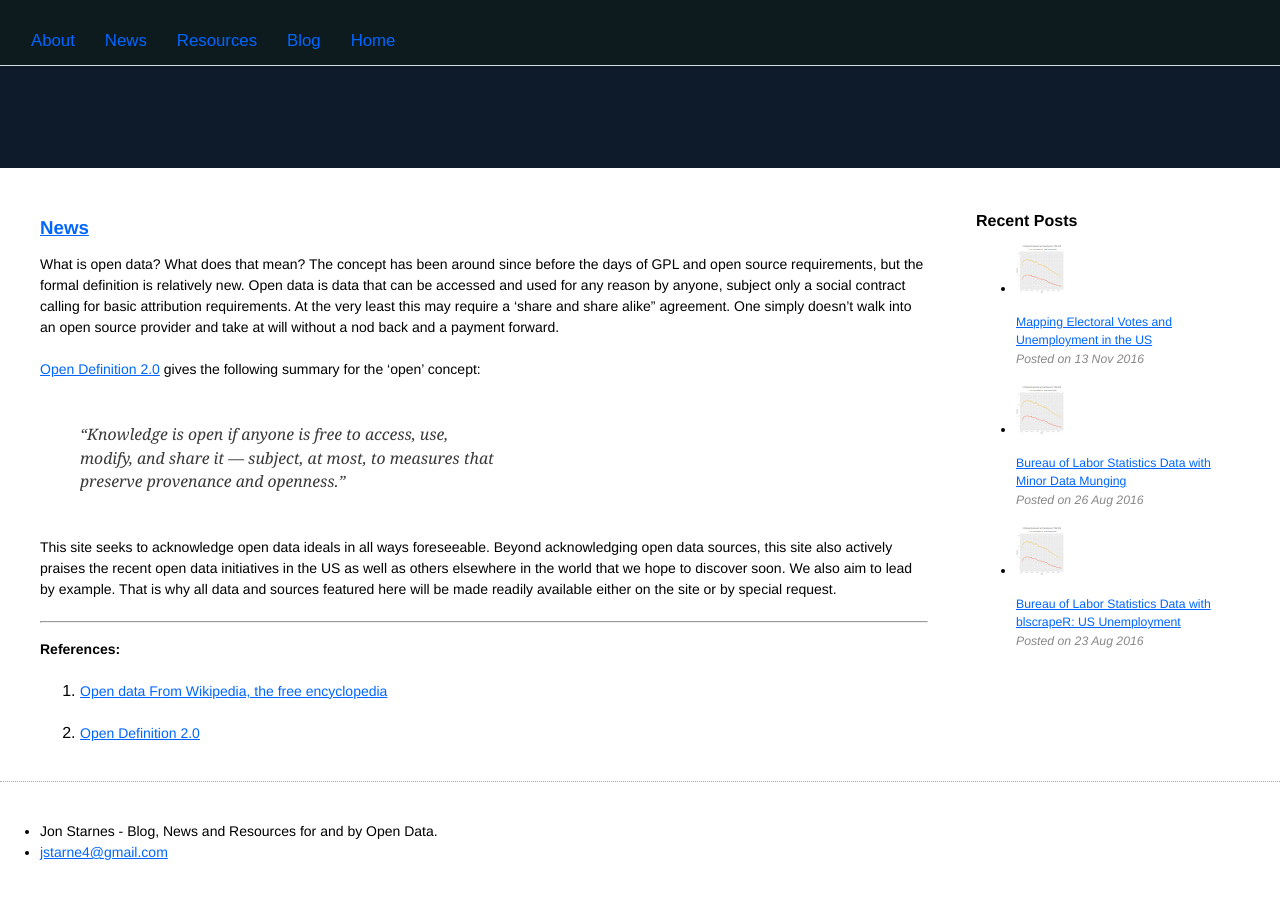
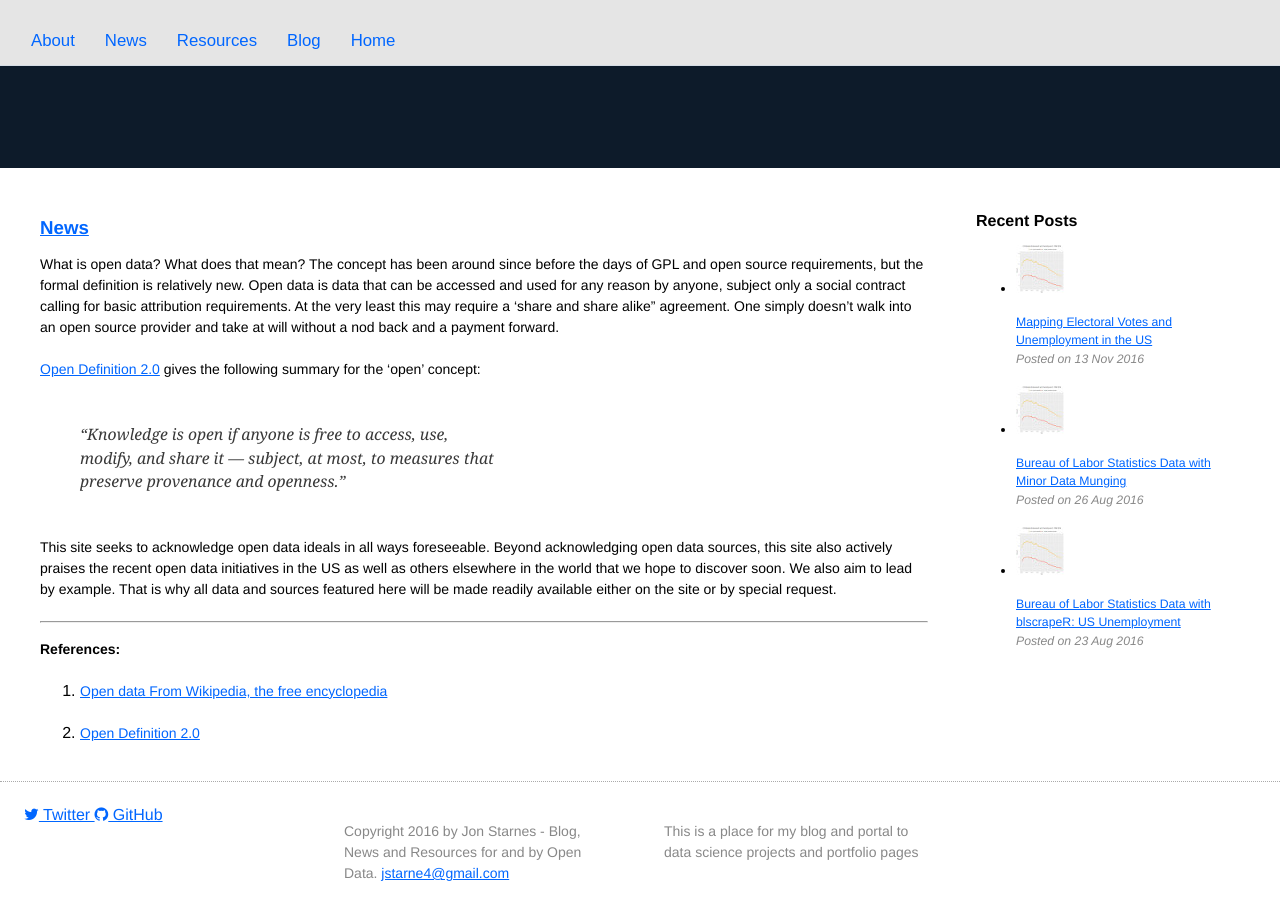
Before and after one commit to jon-starnes/jon-starnes.github.io, a Jekyll site: the page built from index.html, in a window 1280 px wide and 900 px high. Built offline with Jekyll 4.4.1, drawn with Linux system fonts in a browser that asks for light colours; nearby versions of some CDN libraries.

Commit message:
Style updates

```diff
--- a/_includes/footer.html
+++ b/_includes/footer.html
@@ -1,40 +1,6 @@
 
 <div class="footer">
   <div class="row">
-
-    <div class="footer-col-wrapper">
-      <div class="footer-col footer-col-1">
-        <ul class="contact-list">
-          <li>{{ site.title }}</li>
-          <li><a href="mailto:{{ site.email }}">{{ site.email }}</a></li>
-        </ul>
-      </div>
-
-      <div class="footer-col footer-col-2">
-        <ul class="social-media-list">
-          {% if site.github_username %}
-          <li>
-            {% include icon-github.html username=site.github_username %}
-          </li>
-          {% endif %}
-
-          {% if site.twitter_username %}
-          <li>
-            {% include icon-twitter.html username=site.twitter_username %}
-          </li>
-          {% endif %}
-        </ul>
-      </div>
-
-      <div class="footer-col footer-col-3">
-        <p>{{ site.description }}</p>
-      </div>
-    </div>
-
-<!--
-    <div class="col sidebar1">
-      <p class = "desc"></p>
-    </div>
 
     <div class="col sidebar1">
       {% if site.twitter_username %}
@@ -51,9 +17,14 @@
     </div>
 
     <div class="col sidebar1">
-      <p class = "desc">Copyright 2016 by Jon Starnes</p>
+      <p class = "desc">Copyright 2016 by {{ site.title }}
+        <a href="mailto:{{ site.email }}">{{ site.email }}</a>
+      </p>
     </div>
 
-  </div><!-/row -->
+    <div class="col sidebar1">
+      <p class = "desc">{{ site.description }}</p>
+    </div>
 
+  </div><!--/row -->
 </div><!--/container -->
--- a/_sass/_layout.scss
+++ b/_sass/_layout.scss
@@ -114,7 +114,7 @@ aside {
 	position: fixed;
 	top: 0;
 	left: 0;
-	background: #0D1B1E;
+	background: #E5E5E5;
 	width: 100%;
 	z-index: 2;
 	border-bottom: 1px solid lighten($light, 30%);
```
